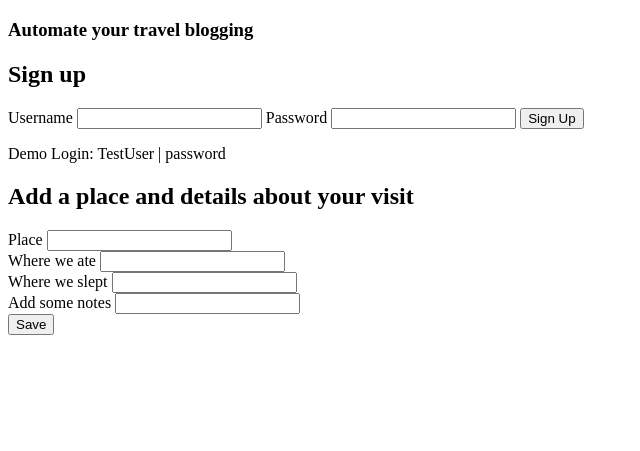
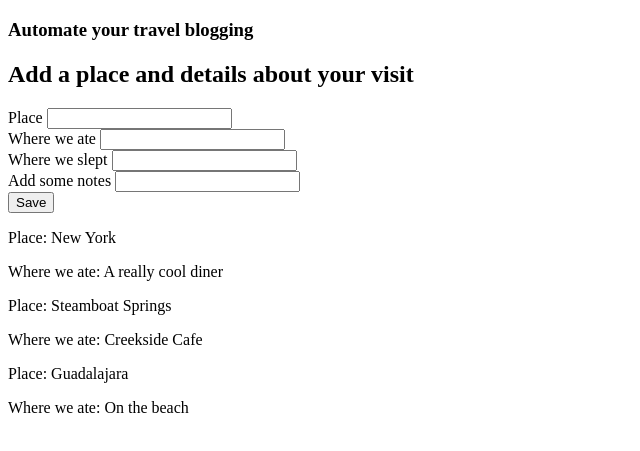
Before and after one commit to MarkYapp/yappr, a website: page public/index.html in a window 1280 px wide. Both pictures are taken after typing "Sample", "Sample123" into the empty fields and a click on the button "Sign In". Shown: the part 61-512 px from the top of the page, without its empty margins (0-640 px from the left). Drawn offline with nearby package versions, Linux system fonts and the light colour scheme.

Commit message:
add seed data

```diff
--- a/public/client.js
+++ b/public/client.js
@@ -1,7 +1,7 @@
 $(".login-button").click(function (event) {
   event.preventDefault();
   $("#log-in").addClass("hidden");
-  // $("#sign-up").addClass("hidden");
+  $("#sign-up").addClass("hidden");
   $(".user-page").removeClass("hidden");
 })
 
@@ -86,3 +86,52 @@ $(function listenForResults() {
 //     `${now.toLocaleDateString()} ${now.toLocaleTimeString()} ${req.method} ${req.url}`);
 //   next();
 // }
+
+
+var mock_entries = {
+  "entries": [
+    {
+      "id": "1111111",
+      "place": "New York",
+      "eatLocation": "A really cool diner",
+      "sleepLocation": "A friend's house",
+      "publishDate": 1470016976609
+    },
+    {
+      "id": "2222222",
+      "place": "Steamboat Springs",
+      "eatLocation": "Creekside Cafe",
+      "sleepLocation": "Camped halfway up a dirt road outside of town",
+      "publishDate": 1470016976609
+    },
+    {
+      "place": "Guadalajara",
+      "eatLocation": "On the beach",
+      "sleepLocation": "At a hostel",
+      "publishDate": 1470016976609
+    },
+  ]
+};
+
+function getRecentStatusUpdates(callbackFn) {
+  setTimeout(function () { callbackFn(mock_entries) }, 100);
+}
+
+// this function stays the same when we connect
+// to real API later
+function displayStatusUpdates(data) {
+  for (index in data.entries) {
+    $('body').append(
+      '<p>Place: ' + data.entries[index].place + '</p><p>Where we ate: ' + data.entries[index].eatLocation + '</p>');
+  }
+}
+
+// this function can stay the same even when we
+// are connecting to real API
+function getAndDisplayStatusUpdates() {
+  getRecentStatusUpdates(displayStatusUpdates);
+}
+
+$(function () {
+  getAndDisplayStatusUpdates();
+})
--- a/public/index.html
+++ b/public/index.html
@@ -55,7 +55,7 @@
       </form>
     </section>
 
-    <section class="user-page hidden">
+    <section class="user-page ">
       <form>
         <h2>Add a place and details about your visit</h2>
 
```
